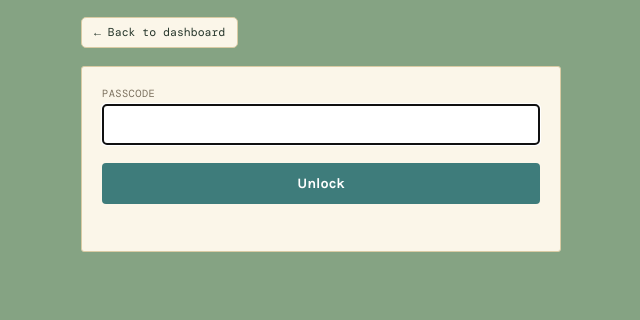
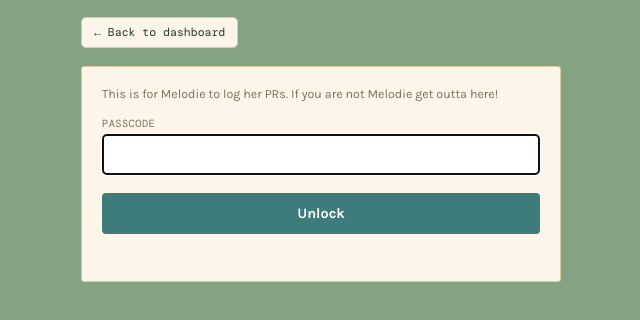
Before and after one commit to melodiehsieh/apple-health-dashboard, a website: page site/public/log-pr.html in a window 1280 px wide. Shown: the part 80-400 px from the top of the page, without its empty margins (319-959 px from the left). Drawn offline with nearby package versions, Linux system fonts and the light colour scheme.

Commit message:
Add a warning message above the passcode field on /log-pr

```diff
--- a/site/public/log-pr.html
+++ b/site/public/log-pr.html
@@ -178,6 +178,7 @@
         <a class="back-link" href="/#prs">&larr; Back to dashboard</a>
 
         <form class="card" id="gate-form">
+          <p class="muted" style="margin: 0 0 16px">This is for Melodie to log her PRs. If you are not Melodie get outta here!</p>
           <label for="gate-passcode">Passcode</label>
           <input id="gate-passcode" type="password" required autocomplete="off" autofocus />
           <button type="submit" id="gate-btn">Unlock</button>
```
